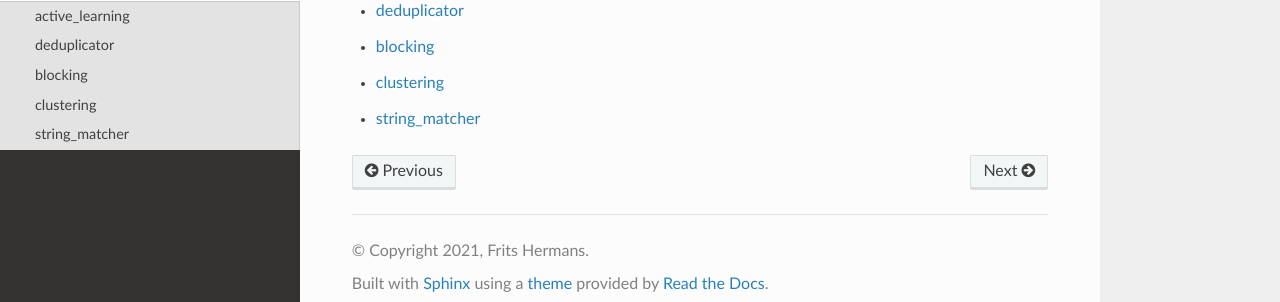
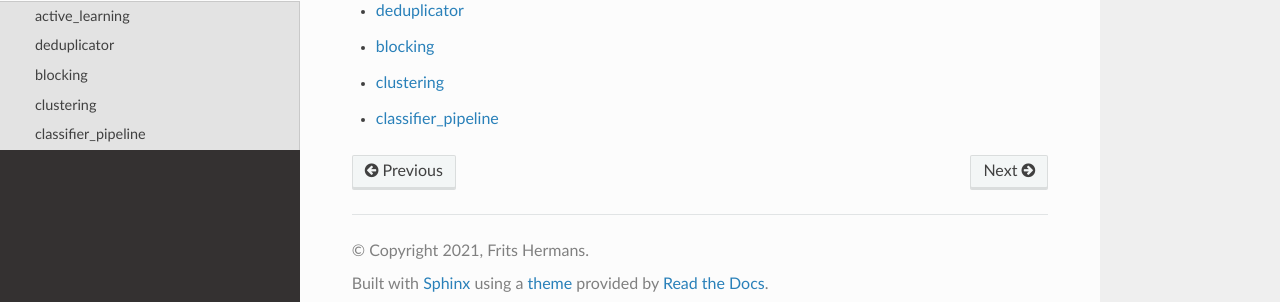
Before and after one commit to fritshermans/deduplipy, a Sphinx documentation site: the page built from docs/source/api/modules.rst, in a window 1280 px wide. Shown: the part 197-499 px from the top of the page. Built offline with Sphinx 7.4.7 and the Read the Docs theme 2.0.0, drawn with Linux system fonts in a browser that asks for light colours.

Commit message:
updates documentation on classifier_pipeline

```diff
--- a/docs/source/api/string_matcher.rst
+++ b/docs/source/api/classifier_pipeline.rst
@@ -1,7 +1,7 @@
-string_matcher
----------------
+classifier_pipeline
+-------------------
 
-.. automodule:: deduplipy.string_matcher
+.. automodule:: deduplipy.classifier_pipeline
     :members:
     :undoc-members:
     :show-inheritance:
--- a/docs/source/api/modules.rst
+++ b/docs/source/api/modules.rst
@@ -8,4 +8,4 @@ API Reference
    deduplicator
    blocking
    clustering
-   string_matcher
+   classifier_pipeline
```
